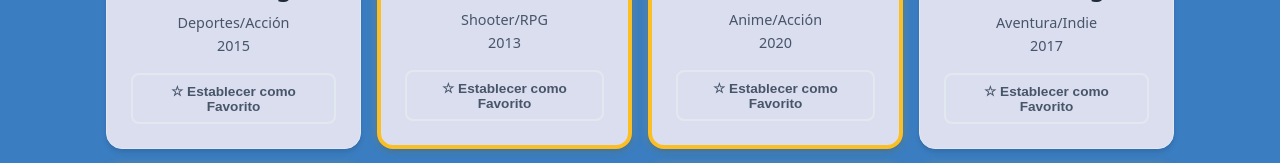
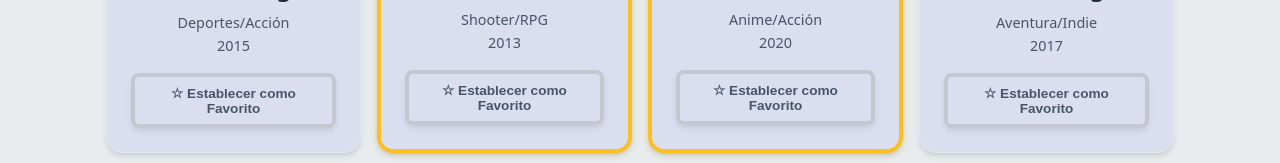
Before and after one commit to hectorbuono/Curso_React_Tecno3F, a React (Vite) app in the folder App-Vite/ClashRoyale/: page / in a window 1280 px wide. Shown: the part 546-709 px from the top of the page. Built offline with nearby package versions, Linux system fonts and the light colour scheme.

Commit message:
Syncro index.css

```diff
--- a/App-Vite/ClashRoyale/src/index.css
+++ b/App-Vite/ClashRoyale/src/index.css
@@ -11,7 +11,7 @@
     BlinkMacSystemFont;
 
   /* Fondos */
-  --bg-color-primary: #3a7dc1;
+  --bg-color-primary: #e8ecef;
   --bg-color-secundary: #dbdeef;
 
   /* Textos */
@@ -188,9 +188,10 @@ button {
 
 /* --- Botón de Favoritos (Opción B) --- */
 .btn-fav {
-  background-color: transparent;
-  border: 2px solid var(--border-card) !important;
+  background-color: var(--bg-color-secundary)ent;
+  border: 4px solid  rgb(197, 199, 208) !important;
   color: var(--text-muted);
+  box-shadow: 0 4px 6px -1px var(--shadow-main);
   padding: 8px 16px;
   border-radius: 8px;
   font-weight: bold;
@@ -285,7 +286,7 @@ header li:nth-child(3) {
 /* Tarjeta favorita: fondo violeta suave */
 .card--favorito {
   border: 4px solid var(--color-evo);
-  background-color: rgba(178, 75, 243, 0.06);
+  background-color: rgba(178, 75, 243, 0.3);
   box-shadow:
     0 4px 6px -1px var(--shadow-main),
     0 2px 4px -1px var(--shadow-soft),
```
